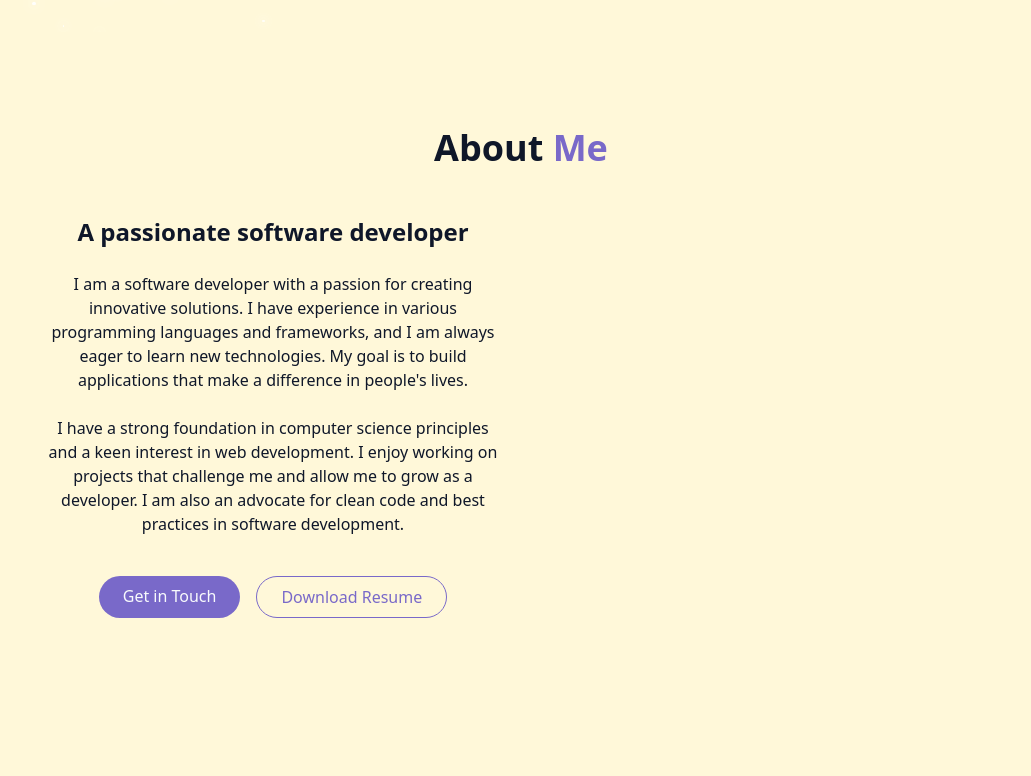
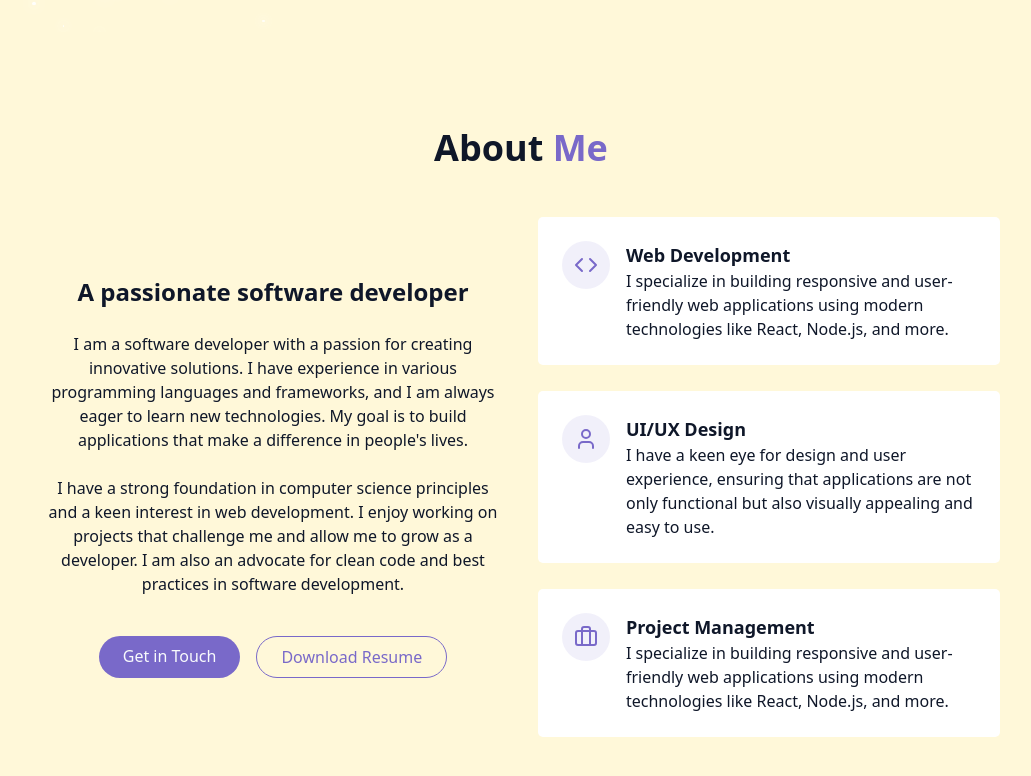
Before and after one commit to 2339140098NC/neal_portfolio, a React (Vite) app: page / in a window 1280 px wide. Shown: the part 768-1544 px from the top of the page, without its empty margins (119-1150 px from the left). Before the commit the page ends 1482 px from the top, so only its background shows below. Built offline with nearby package versions, Linux system fonts and the light colour scheme.

Commit message:
Finished building About Me setion

```diff
--- a/src/components/AboutMeSection.jsx
+++ b/src/components/AboutMeSection.jsx
@@ -1,3 +1,5 @@
+import { Briefcase, Code, User } from "lucide-react";
+
 export const AboutMeSection =() => {
     return(
         <section id="about" className="py-24 px-4 relative">
@@ -29,7 +31,56 @@ export const AboutMeSection =() => {
                             <a href="" className="px-6 py-2 rounded-full border border-primary text-primary hover:bg-primary/10 transition-colors-duration-300">
                                 Download Resume
                             </a>
+                        </div>
+                    </div>
 
+                    <div className="grid grid-cols-1 gap-6">
+                        <div className="gradient-border p-6 card-hover">
+                            <div className="flex items-start gap-4">
+                                <div className="p-3 rounded-full bg-primary/10">
+                                    <Code className="h-6 w-6 text-primary"/>
+                                </div>
+                                <div className="text-left">
+                                    <h4 className="font-semibold text-lg">
+                                        Web Development
+                                    </h4>
+                                    <p className="text-muted-foreground">
+                                        I specialize in building responsive and user-friendly web applications using modern technologies like React, Node.js, and more.
+                                    </p>
+                                </div>
+                            </div>
+                        </div>
+                        <div className="gradient-border p-6 card-hover">
+                            <div className="flex items-start gap-4">
+                                <div className="p-3 rounded-full bg-primary/10">
+                                    <User className="h-6 w-6 text-primary"/>
+                                </div>
+
+                                <div className="text-left">
+                                    <h4 className="font-semibold text-lg">
+                                        UI/UX Design
+                                    </h4>
+                                    <p className="text-muted-foreground">
+                                        I have a keen eye for design and user experience, ensuring that applications are not only functional but also visually appealing and easy to use.
+                                    </p>
+                                </div>
+                            </div>
+                        </div>
+                        <div className="gradient-border p-6 card-hover">
+                            <div className="flex items-start gap-4">
+                                <div className="p-3 rounded-full bg-primary/10">
+                                    <Briefcase className="h-6 w-6 text-primary"/>
+                                </div>
+                                <div className="text-left">
+                                    <h4 className="font-semibold text-lg">
+                                        Project Management
+                                    </h4>
+
+                                    <p className="text-muted-foreground">
+                                        I specialize in building responsive and user-friendly web applications using modern technologies like React, Node.js, and more.
+                                    </p>
+                                </div>
+                            </div>
                         </div>
                     </div>
                 </div>
```
